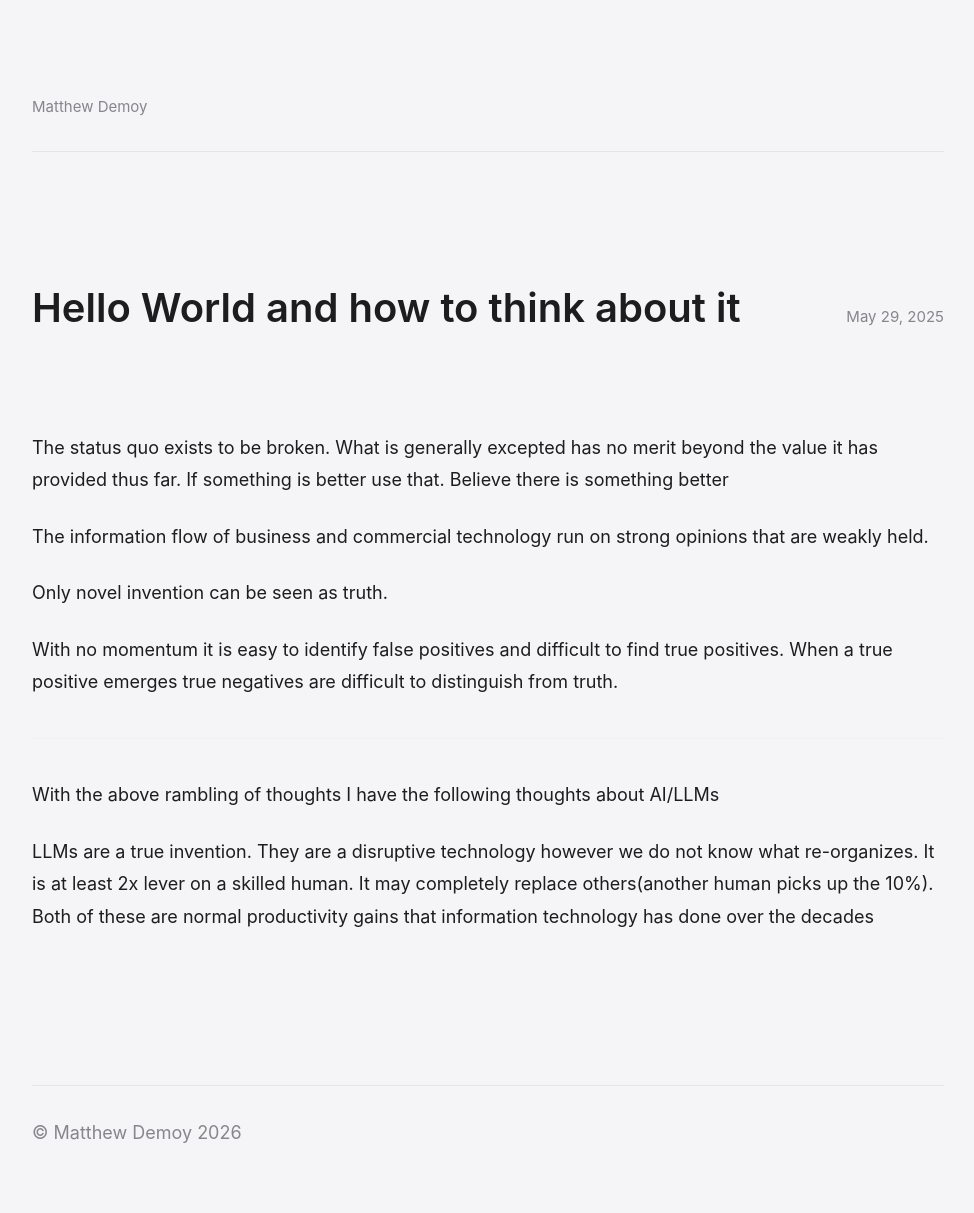
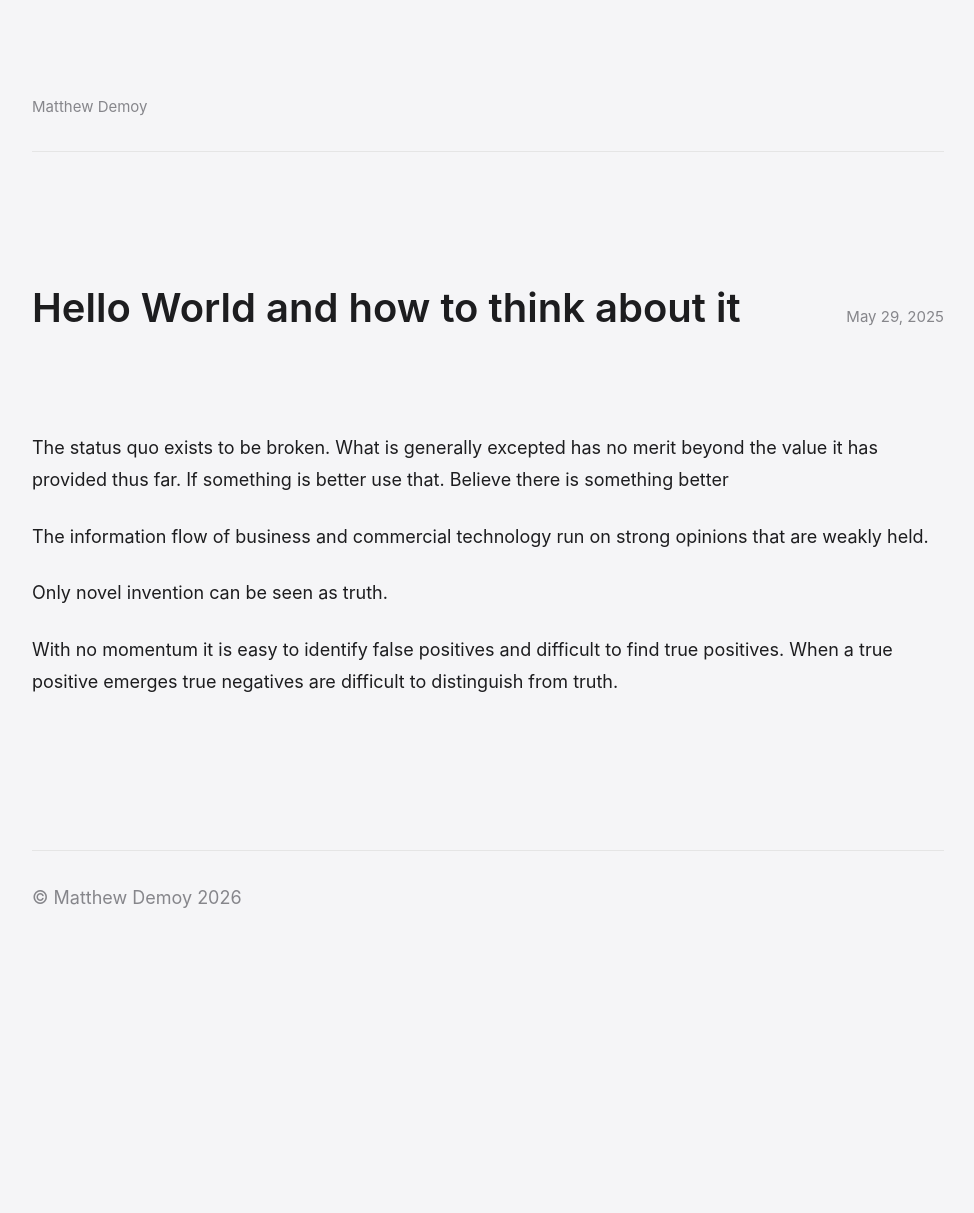
Before and after one commit to Matthew-Demoy/blog, a Jekyll site: the page built from _posts/2025-05-29-hello-world.md, in a window 1280 px wide. Shown: the whole page, without its empty margins (152-1126 px from the left). Built offline with Jekyll 4.4.1, drawn with Linux system fonts in a browser that asks for light colours; after the commit the page ends 978 px from its top, so only the background shows below that.

Commit message:
hello world

```diff
--- a/_posts/2025-05-29-hello-world.md
+++ b/_posts/2025-05-29-hello-world.md
@@ -14,9 +14,3 @@ The information flow of business and commercial technology run on strong opinion
 Only novel invention can be seen as truth.
 
 With no momentum it is easy to identify false positives and difficult to find true positives. When a true positive emerges true negatives are difficult to distinguish from truth.
-
----
-
-With the above rambling of thoughts I have the following thoughts about AI/LLMs
-
-LLMs are a true invention. They are a disruptive technology however we do not know what re-organizes. It is at least 2x lever on a skilled human. It may completely replace others(another human picks up the 10%). Both of these are normal productivity gains that information technology has done over the decades
```
Also changed, not shown: _posts/2025-06-21-starknet.md (deleted, +0 -11 lines).
